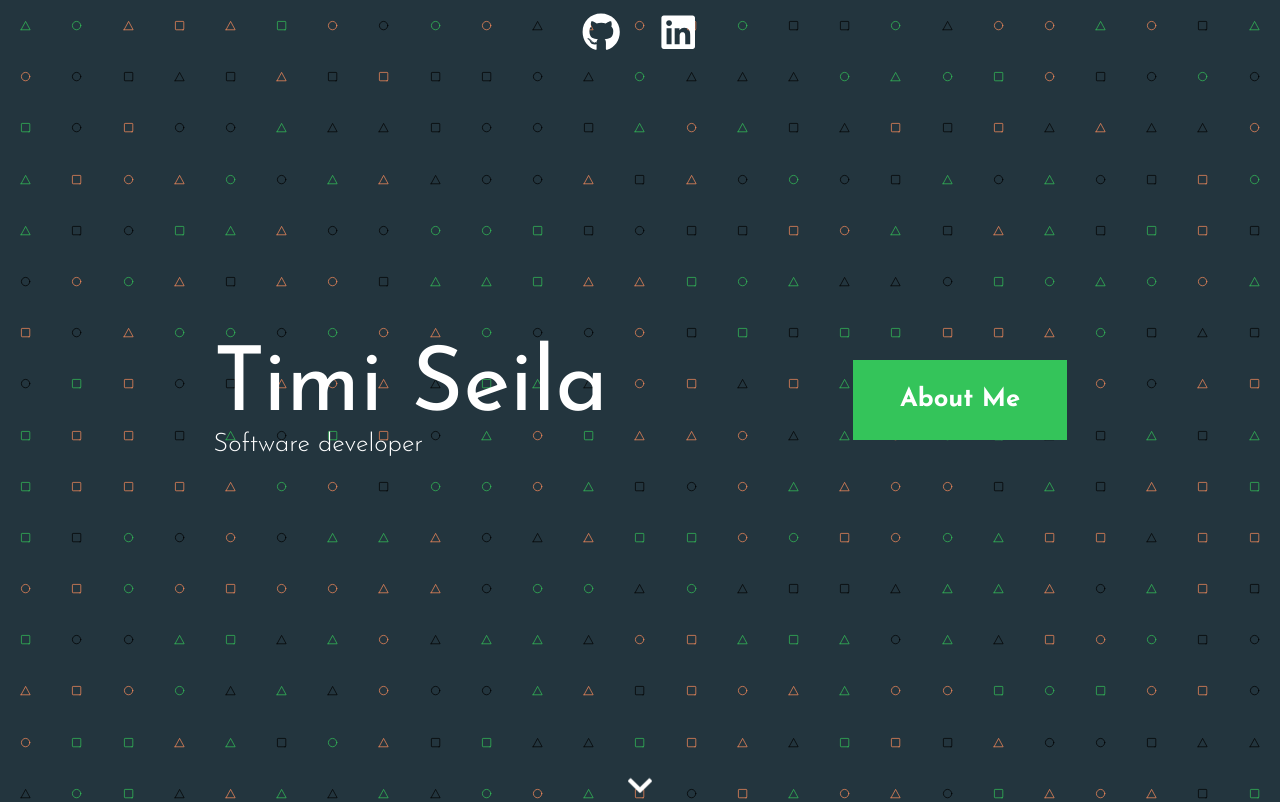
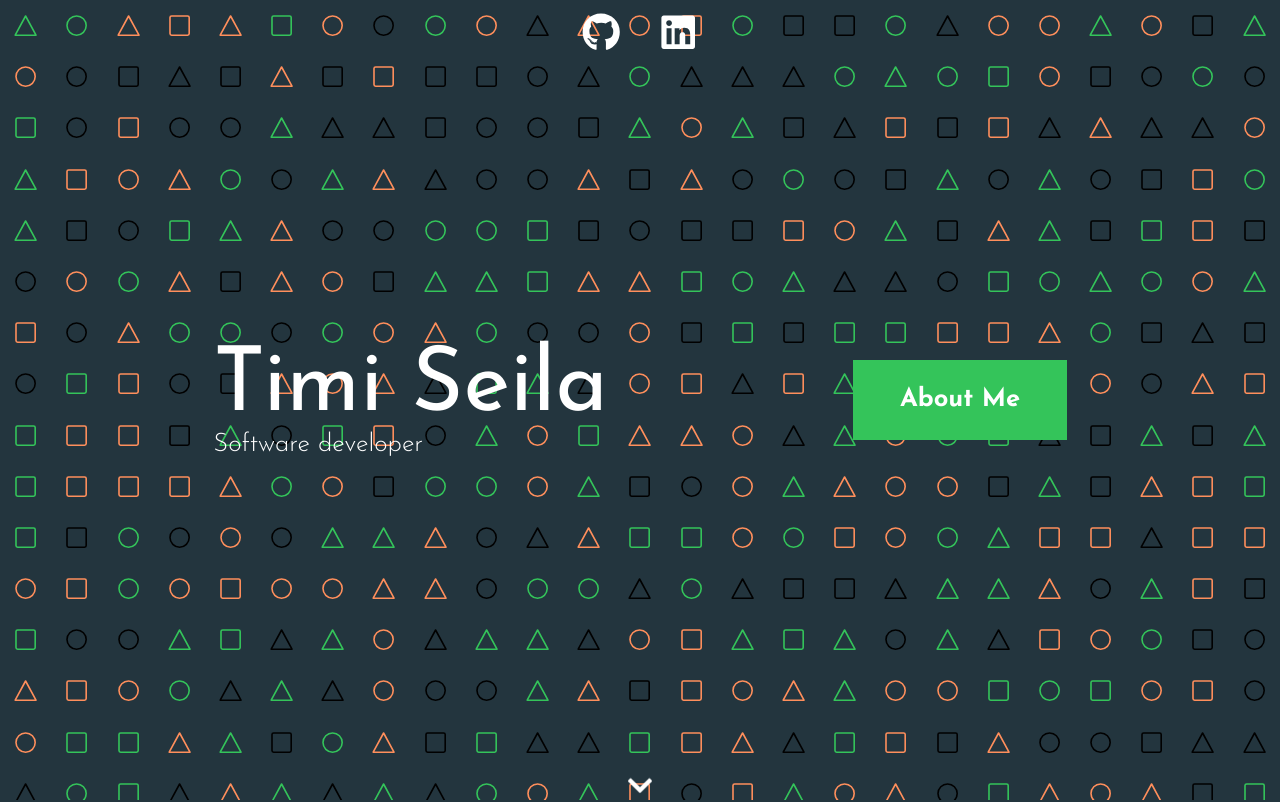
Before and after one commit to TimiSeila/portfolio, a React (Vite) app: page / in a window 1280 px wide. Shown: the top 802 px of the page. Built offline with nearby package versions, Linux system fonts and the light colour scheme.

Commit message:
Parallax improvements

```diff
--- a/src/features/HomeSection/HomeSection.css
+++ b/src/features/HomeSection/HomeSection.css
@@ -22,7 +22,7 @@
 
 .homesection-parallax .parallax-item {
   box-sizing: border-box;
-  padding: 20px;
+  padding: 1vw;
 }
 
 /* Homesection Socials */
```
